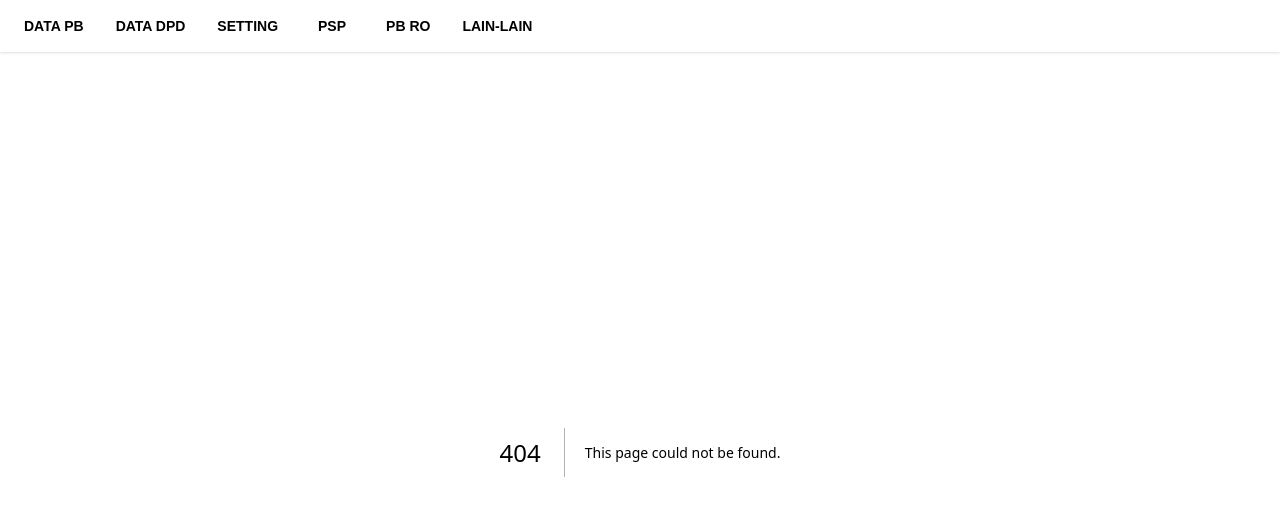
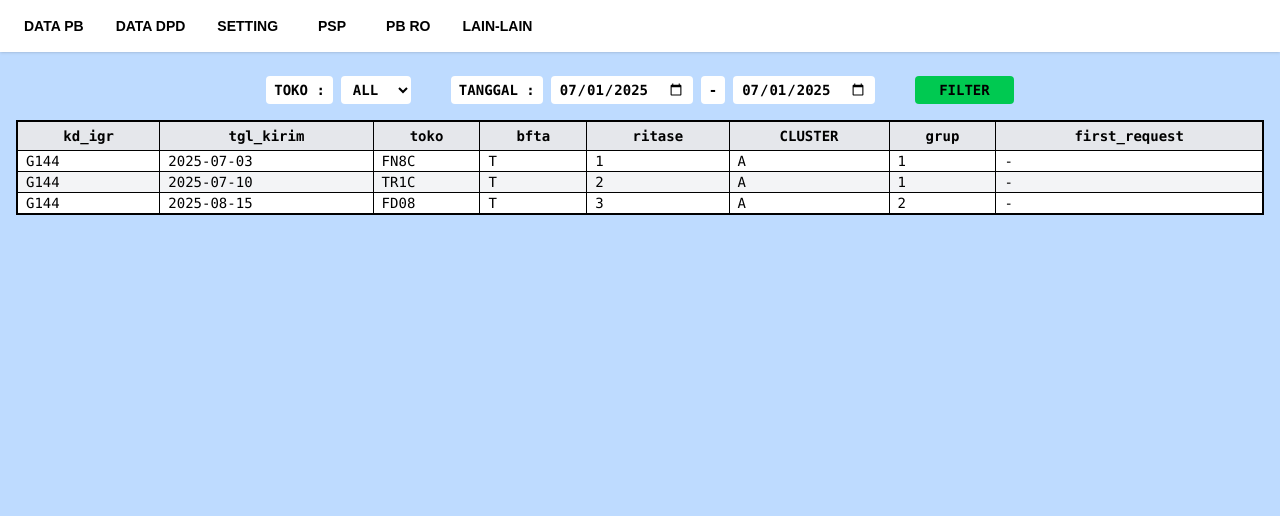
Before and after one commit to IdoMunthe/upload-pb-idm, a Next.js app: page /pbro/upload-jadwal-kirim in a window 1280 px wide. Before the commit this address had no page. Shown: the top 516 px of the page. Built offline with nearby package versions, Linux system fonts and the light colour scheme.

Commit message:
finished ui upload-jadwal-kirim

```diff
--- /dev/null
+++ b/src/app/pbro/upload-jadwal-kirim/page.tsx
@@ -0,0 +1,153 @@
+"use client";
+
+import { useState } from "react";
+
+type JadwalKirimItem = {
+  kd_igr: string;
+  tgl_kirim: string; // format: 'YYYY-MM-DD'
+  toko: string;
+  bfta: string;
+  ritase: number;
+  cluster: string;
+  grup: number;
+  first_request: string;
+};
+
+const dummyData: JadwalKirimItem[] = [
+  {
+    kd_igr: "G144",
+    tgl_kirim: "2025-07-03",
+    toko: "FN8C",
+    bfta: "T",
+    ritase: 1,
+    cluster: "A",
+    grup: 1,
+    first_request: "-",
+  },
+  {
+    kd_igr: "G144",
+    tgl_kirim: "2025-07-10",
+    toko: "TR1C",
+    bfta: "T",
+    ritase: 2,
+    cluster: "A",
+    grup: 1,
+    first_request: "-",
+  },
+  {
+    kd_igr: "G144",
+    tgl_kirim: "2025-08-15",
+    toko: "FD08",
+    bfta: "T",
+    ritase: 3,
+    cluster: "A",
+    grup: 2,
+    first_request: "-",
+  },
+];
+
+export default function UploadJadwalKirim() {
+  const [selectedToko, setSelectedToko] = useState("ALL");
+  const [startDate, setStartDate] = useState("2025-07-01");
+  const [endDate, setEndDate] = useState("2025-07-01");
+  const [filtered, setFiltered] = useState<JadwalKirimItem[]>(dummyData);
+
+  // TODO: needs api
+  const handleFilter = () => {
+    const result = dummyData.filter((item) => {
+      const isTokoMatch = selectedToko === "ALL" || item.toko === selectedToko;
+      const isDateMatch =
+        item.tgl_kirim >= startDate && item.tgl_kirim < endDate;
+      return isTokoMatch && isDateMatch;
+    });
+    setFiltered(result);
+  };
+
+  // TODO: needs api
+  const tokoOptions = Array.from(new Set(dummyData.map((item) => item.toko)));
+
+  return (
+    <div className="p-4 bg-blue-200 min-h-screen text-sm font-mono flex flex-col">
+      <div className="flex gap-2 mb-2 items-center p-2 self-center font-semibold">
+        <label className="font-bold bg-white px-2 py-1 h-7 rounded">
+          TOKO :
+        </label>
+        <select
+          value={selectedToko}
+          onChange={(e) => setSelectedToko(e.target.value)}
+          className="px-2 py-1  h-7 bg-white rounded"
+        >
+          <option value="ALL">ALL</option>
+          {tokoOptions.map((toko) => (
+            <option key={toko} value={toko}>
+              {toko}
+            </option>
+          ))}
+        </select>
+
+        <label className=" font-bold  bg-white px-2 py-1 h-7 rounded ml-8">
+          TANGGAL :
+        </label>
+        <input
+          type="date"
+          value={startDate}
+          onChange={(e) => setStartDate(e.target.value)}
+          className="px-2 py-1  h-7 bg-white rounded"
+        />
+        <span className=" font-bold  px-2 py-1 h-7 bg-white rounded">-</span>
+        <input
+          type="date"
+          value={endDate}
+          onChange={(e) => setEndDate(e.target.value)}
+          className="px-2 py-1  h-7 bg-white rounded"
+        />
+
+        <button
+          onClick={handleFilter}
+          className="bg-green-500 font-bold px-6 py-1 rounded  ml-8"
+        >
+          FILTER
+        </button>
+      </div>
+
+      <div className="overflow-auto border border-black">
+        <table className="w-full border-collapse bg-white">
+          <thead>
+            <tr className="bg-gray-200">
+              <th className="border border-black px-2 py-1">kd_igr</th>
+              <th className="border border-black px-2 py-1">tgl_kirim</th>
+              <th className="border border-black px-2 py-1">toko</th>
+              <th className="border border-black px-2 py-1">bfta</th>
+              <th className="border border-black px-2 py-1">ritase</th>
+              <th className="border border-black px-2 py-1">CLUSTER</th>
+              <th className="border border-black px-2 py-1">grup</th>
+              <th className="border border-black px-2 py-1">first_request</th>
+            </tr>
+          </thead>
+          <tbody>
+            {filtered.map((item, index) => (
+              <tr
+                key={index}
+                className={index % 2 === 0 ? "bg-white" : "bg-gray-100"}
+              >
+                <td className="border border-black px-2">{item.kd_igr}</td>
+                <td className="border border-black px-2">{item.tgl_kirim}</td>
+                <td className="border border-black px-2">{item.toko}</td>
+                <td className="border border-black px-2">{item.bfta}</td>
+                <td className="border border-black px-2">{item.ritase}</td>
+                <td className="border border-black px-2">{item.cluster}</td>
+                <td className="border border-black px-2">{item.grup}</td>
+                <td className="border border-black px-2">
+                  {item.first_request}
+                </td>
+              </tr>
+            ))}
+          </tbody>
+        </table>
+        {filtered.length === 0 && (
+          <div className="text-center p-4 text-gray-600">No data found.</div>
+        )}
+      </div>
+    </div>
+  );
+}
```
